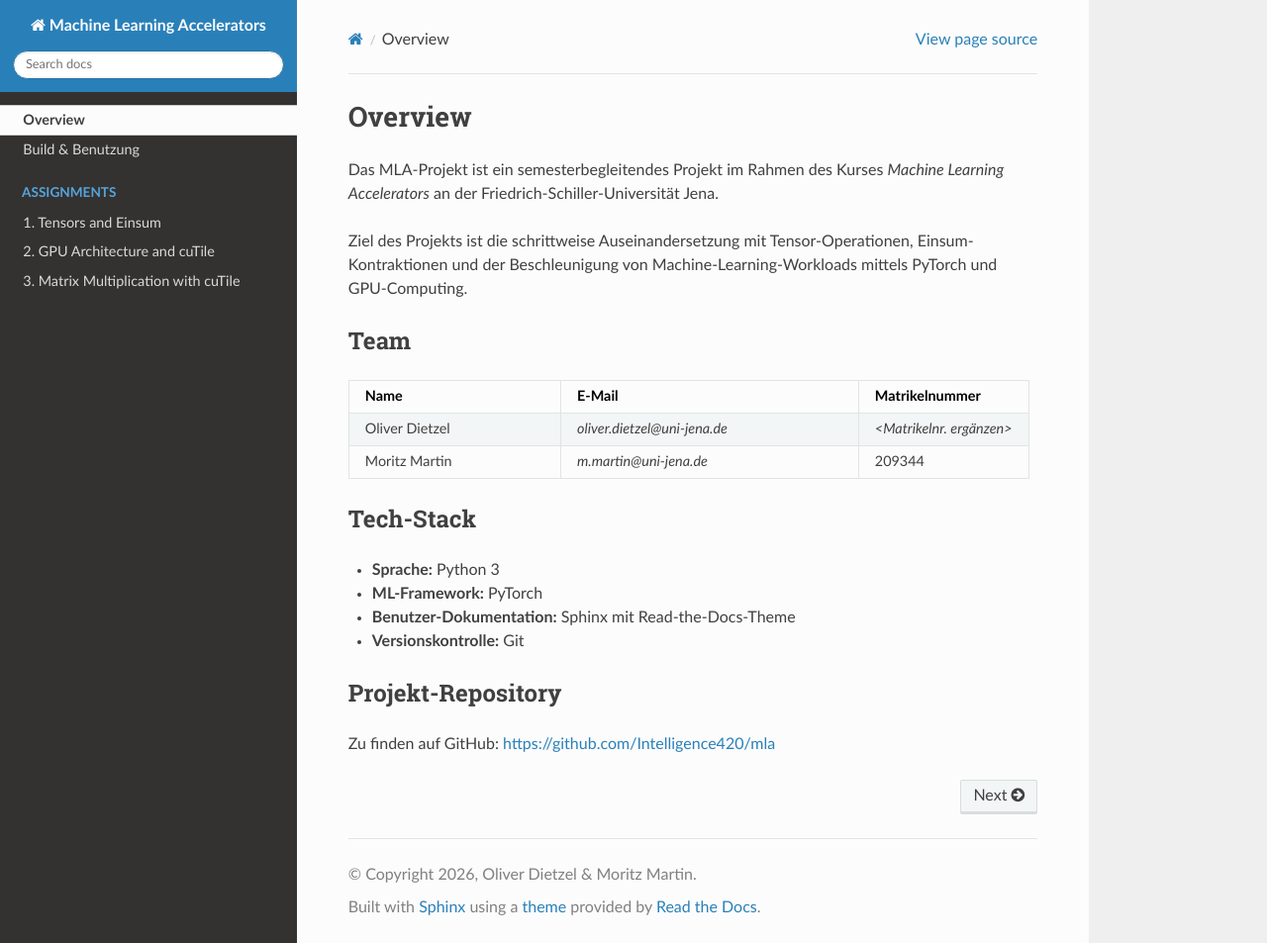
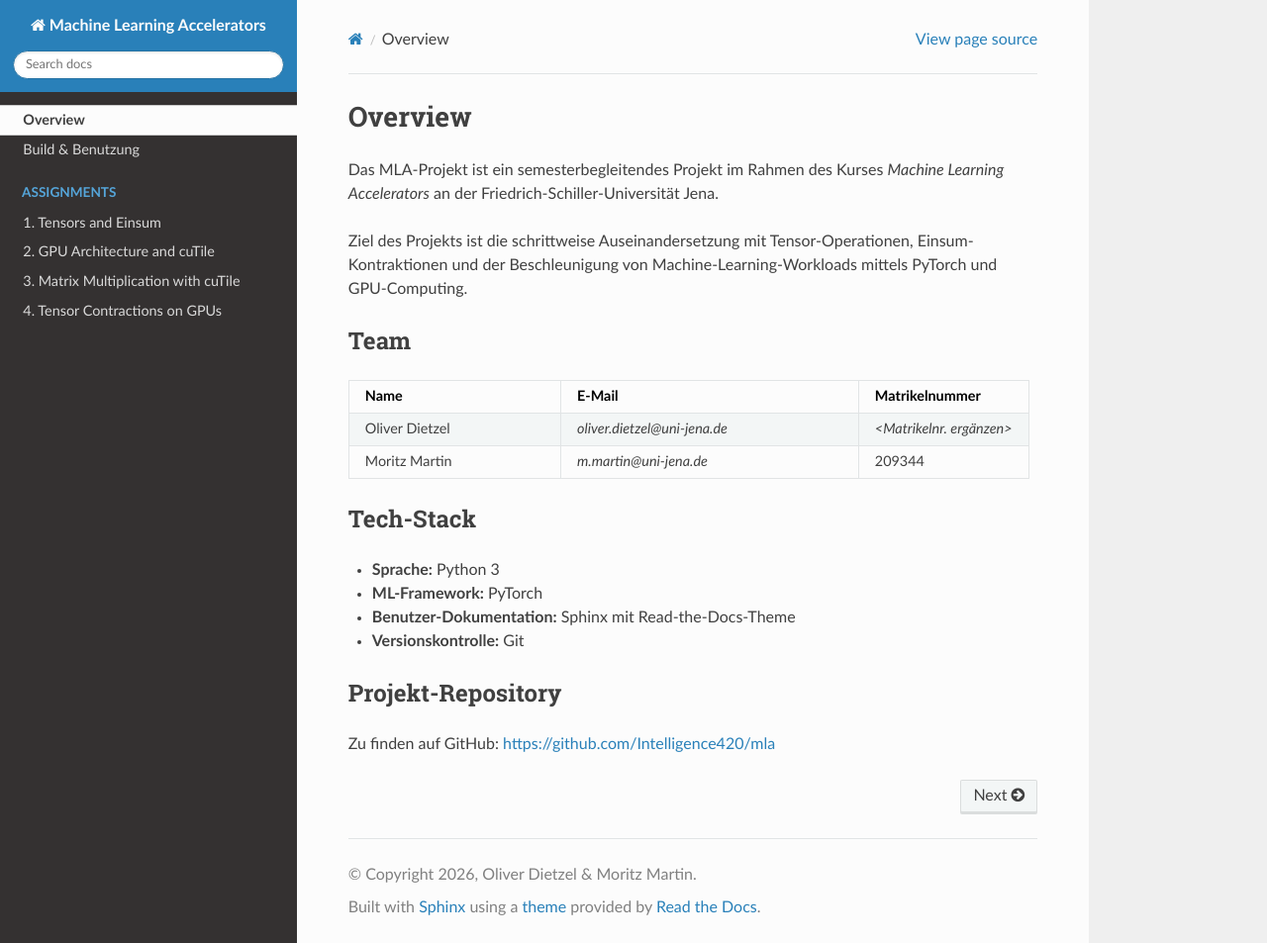
Before and after one commit to Intelligence420/mla, a Sphinx documentation site: the page built from sphinx/source/index.rst, in a window 1280 px wide and 953 px high. Shown: the whole window at 99% size. Built offline with Sphinx 7.4.7 and the Read the Docs theme 3.1.0, drawn with Linux system fonts in a browser that asks for light colours.

Commit message:
sphinx root index anpassung

```diff
--- a/sphinx/source/index.rst
+++ b/sphinx/source/index.rst
@@ -14,5 +14,6 @@
    chapters/01_tensors_and_einsum/index
    chapters/02_gpu_architecture_and_cutile/index
    chapters/03_matrix_multiplication_with_cutile/index
+   chapters/04_tensor_contractions_on_gpus/index
 
 .. include:: chapters/overview.rst
```
